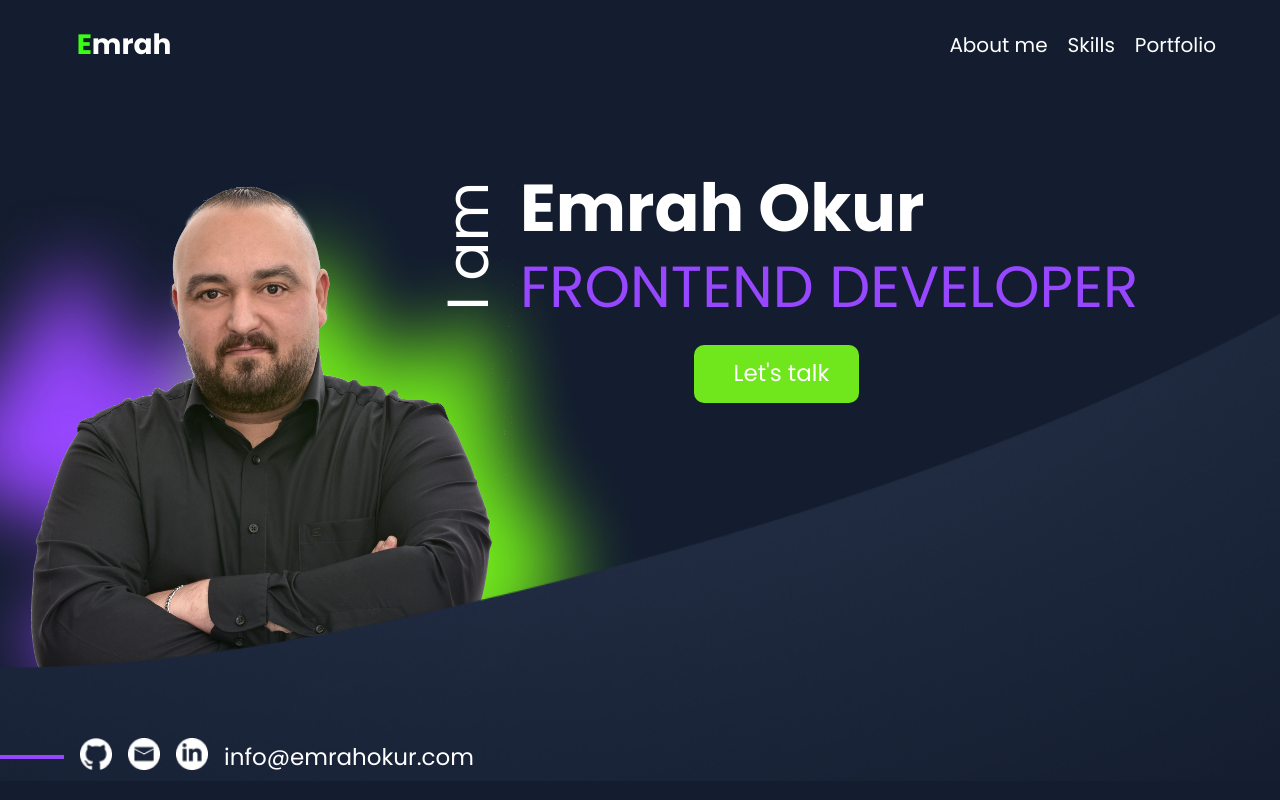
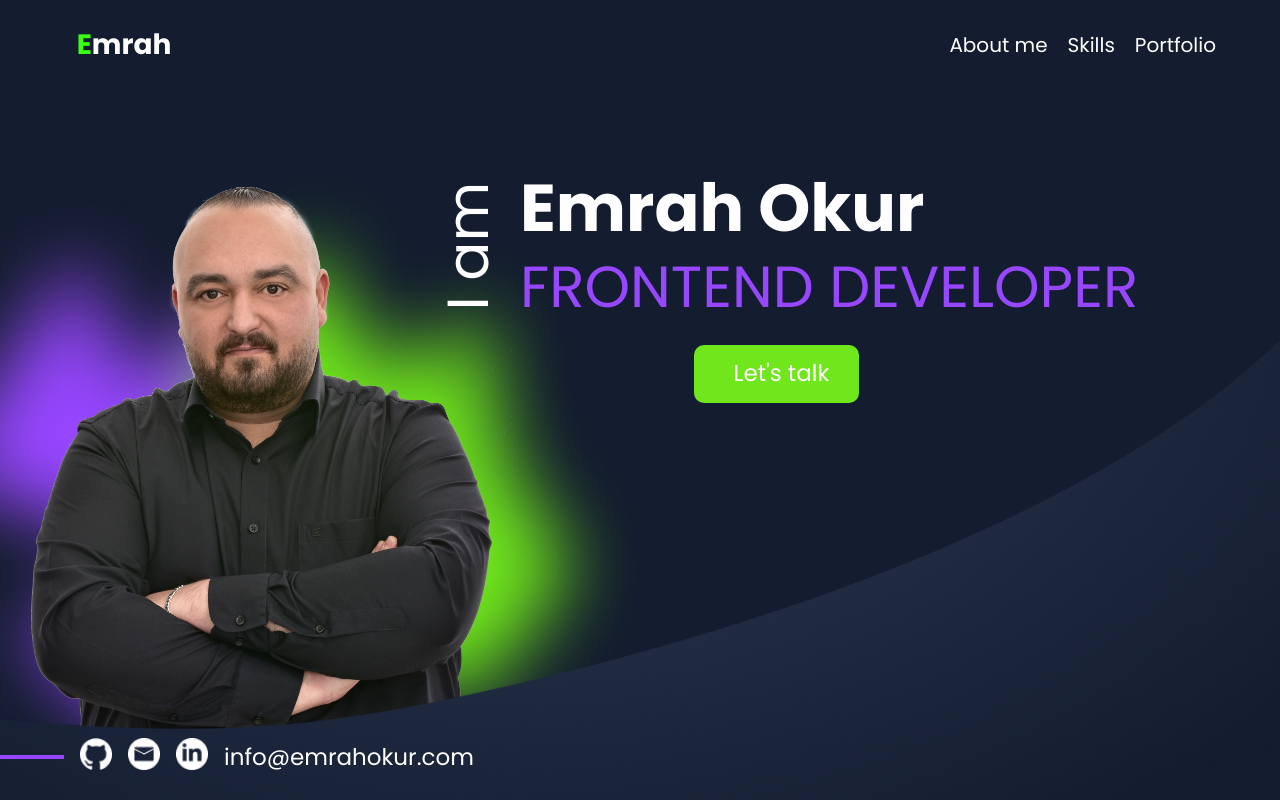
Before and after one commit to EmrahOkur/Emrah-Okur-Portfolio, an Angular app in the folder Emrah-Okur-Portfolio/: page / in a window 1280 px wide. Shown: the top 800 px of the page. Built offline with nearby package versions, Linux system fonts and the light colour scheme.

Commit message:
background shape fixes

```diff
--- a/Emrah-Okur-Portfolio/src/app/about-me/about-me.component.html
+++ b/Emrah-Okur-Portfolio/src/app/about-me/about-me.component.html
@@ -30,7 +30,7 @@
                 </div>
                 <div class="about-highlight" data-aos="zoom-in" data-aos-delay="900" data-aos-duration="1200">
                     <div class="icon-container">
-                        <img src="../../assets/img/about-me-img/13. puzzle desktop.svg" alt="Puzzle Icon">
+                        <img src="../../assets/img/about-me-img/13. puzzle desktop.svg">
                     </div>
                     <div class="highlight-text">
                         In my profession, programming isn't just about writing code; it's a creative form of
@@ -40,12 +40,12 @@
                 </div>
             </div>
             <div data-aos="fade-left" data-aos-delay="1100" data-aos-duration="1500" class="about-image-wrapper">
-                <img src="../../assets/img/about-me-img/3072-4096-max (1).png" alt="About Me Image">
+                <img src="../../assets/img/about-me-img/3072-4096-max (1).png">
             </div>
             <div class="image-divider"></div>
         </div>
         <div class="about-shadow" data-aos="fade-up" data-aos-delay="1300" data-aos-duration="1500">
-            <img src="../../assets/img/about-me-img/30. Purple shadow about me.png" alt="Shadow Effect">
+            <img src="../../assets/img/about-me-img/30. Purple shadow about me.png">
         </div>
     </div>
 </div>
--- a/Emrah-Okur-Portfolio/src/app/app.component.html
+++ b/Emrah-Okur-Portfolio/src/app/app.component.html
@@ -1,3 +1,5 @@
+<div class="shape-hero"></div>
+
 <app-header></app-header>
 
 <router-outlet></router-outlet>
--- a/Emrah-Okur-Portfolio/src/app/app.component.scss
+++ b/Emrah-Okur-Portfolio/src/app/app.component.scss
@@ -0,0 +1,11 @@
+.shape-hero {
+    position: absolute;
+    width: 100%;
+    height: 971.56px;
+    top: 327.6px;
+    background-image: url('../../../Emrah-Okur-Portfolio/src/assets/img/hero-img/28.\ Hero\ Background\ \(1\).png');
+    background-repeat: no-repeat;
+    background-position: left 0px top 12px;
+    background-size: 100%  100%;
+    z-index: 1;
+  }
--- a/Emrah-Okur-Portfolio/src/app/hero/hero.component.html
+++ b/Emrah-Okur-Portfolio/src/app/hero/hero.component.html
@@ -6,7 +6,7 @@
             </div>
             <img class="hero-image" src="../../assets/img/hero-img/3072-4096-max NEU NEU NEU.png">
             <div class="background-layer-secondary">
-                <img class="secondary-shadow" src="../../assets/img/hero-img/28. Hero Background (1).png">
+
             </div>
             <div class="text-section">
                 <div class="hero-description">
--- a/Emrah-Okur-Portfolio/src/app/hero/hero.component.scss
+++ b/Emrah-Okur-Portfolio/src/app/hero/hero.component.scss
@@ -48,7 +48,7 @@
     width: 144vw;
     height: auto;
     z-index: 5;
-    margin-top: -30%;
+    margin-top: -22%;
 }
 
 .hero-image {
```
